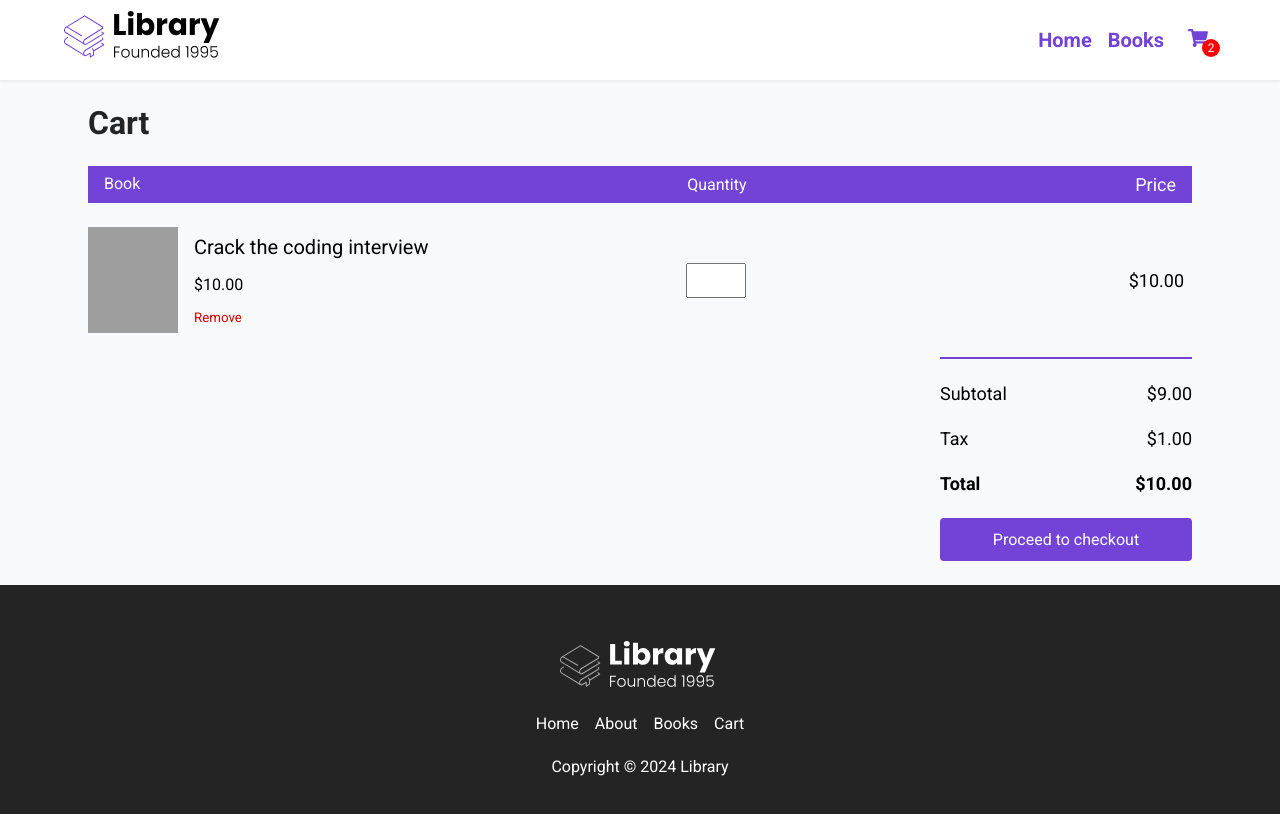
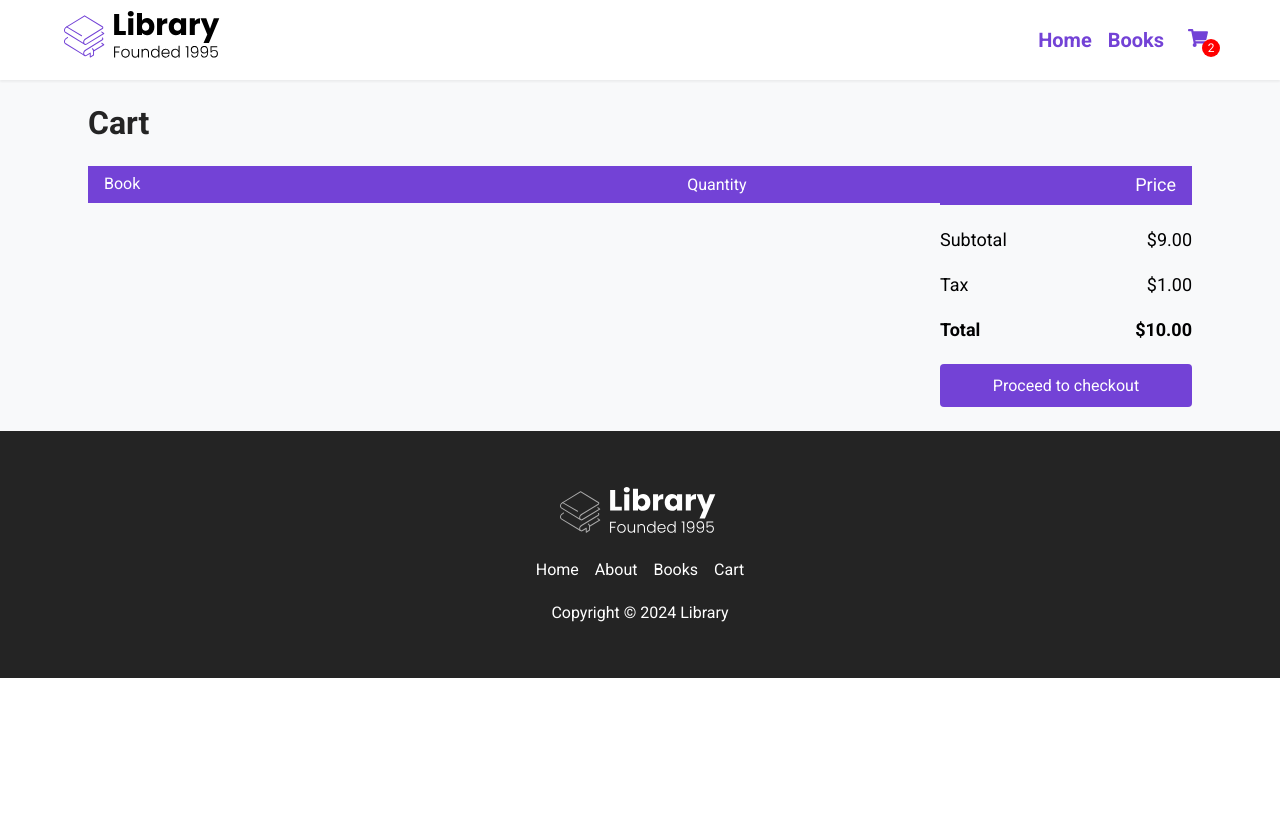
Before and after one commit to LazarosZiskos/libary-ecommerce-react, a React (Vite) app: page /cart in a window 1280 px wide. Shown: the top 814 px of the page. Built offline with nearby package versions, Linux system fonts and the light colour scheme; grey boxes are pictures that could not be loaded.

Commit message:
more cart logic

```diff
--- a/src/App.jsx
+++ b/src/App.jsx
@@ -12,23 +12,16 @@ function App() {
   const [cart, setCart] = useState([]);
 
   function addToCart(book) {
-    const dupeItem = cart.find(item => +item.id === +book.id)
-    if (dupeItem) {
-      setCart(cart.map(item => {
-       if (item.id === dupeItem.id) {
-        return {
-          ...item,
-          quantity: item.quantity +1,
-        };
-        }
-        else {
-          return item
-       }
+    setCart([...cart, {...book, quantity: 1}])
+  }
 
-      }))
-    } else {
-      setCart([...cart, {...book, quantity: 1}])
-    }
+  function changeQuantity(book, quantity) {
+    setCart(cart.map((item) =>    {
+      return item.id === book.id ? {
+        ...item,
+        quantity: +quantity
+      } : item
+  }))
   }
 
   useEffect(() => {
@@ -66,6 +59,7 @@ function App() {
                 rating={books.rating}
                 url={books.url}
                 addToCart={addToCart}
+                cart={cart}
               />
             }
           />
@@ -74,7 +68,9 @@ function App() {
                 originalPrice={books.originalPrice}
                 salePrice={books.salePrice}
                 rating={books.rating}
-                url={books.url} />}/>
+                url={books.url}
+                cart={cart}
+                changeQuantity={changeQuantity}/>}/>
         </Routes>
         <Footer />
       </div>
--- a/src/pages/BookInfo.jsx
+++ b/src/pages/BookInfo.jsx
@@ -4,13 +4,19 @@ import { FaArrowLeft } from "react-icons/fa";
 import books from "../data.js";
 import Rating from "../components/ui/Rating.jsx";
 import Price from "../components/ui/Price.jsx";
-import Book from "../components/ui/Book.jsx"
+import Book from "../components/ui/Book.jsx";
 
-const BookInfo = ({addToCart}) => {
+const BookInfo = ({ addToCart, cart }) => {
   const { id } = useParams();
   const book = books.find((book) => +book.id === +id);
 
-  console.log(book);
+  function addBookToCart(book) {
+    addToCart(book);
+  }
+
+  function bookExistsOnCart() {
+    return cart.find(book => +book.id === +id)
+  }
 
   return (
     <div id="books__body">
@@ -58,7 +64,15 @@ const BookInfo = ({addToCart}) => {
                       doloribus quis, laborum error excepturi est ea?
                     </p>
                   </div>
-                  <button className="btn" onClick={() => addToCart(book)}>Add to Cart</button>
+                  {bookExistsOnCart() ? (
+                    <Link to="/cart">
+                      <button className="btn">Checkout</button>
+                    </Link>
+                  ) : (
+                    <button className="btn" onClick={() => addBookToCart(book)}>
+                      Add to Cart
+                    </button>
+                  )}
                 </div>
               </div>
             </div>
@@ -70,17 +84,20 @@ const BookInfo = ({addToCart}) => {
               <h2 className="book__selected--title--top">Recommended Books</h2>
             </div>
             <div className="books">
-            {
-              books.filter(book => book.rating === 5 && +book.id != +id)
-              .slice(0,4)
-              .map(book => <Book key={book.id}
-                id={book.id}
-                title={book.title}
-                url={book.url}
-                salePrice={book.salePrice}
-                originalPrice={book.originalPrice}
-                rating={book.rating}/>)
-            }
+              {books
+                .filter((book) => book.rating === 5 && +book.id != +id)
+                .slice(0, 4)
+                .map((book) => (
+                  <Book
+                    key={book.id}
+                    id={book.id}
+                    title={book.title}
+                    url={book.url}
+                    salePrice={book.salePrice}
+                    originalPrice={book.originalPrice}
+                    rating={book.rating}
+                  />
+                ))}
             </div>
           </div>
         </div>
--- a/src/pages/Cart.jsx
+++ b/src/pages/Cart.jsx
@@ -1,6 +1,6 @@
-import books from "../data.js";
+/* eslint-disable react/prop-types */
 
-const Cart = () => {
+const Cart = ({ cart, changeQuantity }) => {
   return (
     <div id="books__body">
       <main id="books__main">
@@ -16,28 +16,38 @@ const Cart = () => {
                 <span className="cart__total">Price</span>
               </div>
               <div className="cart__body">
-                <div className="cart__item">
+                {cart.map((book) => {
+                  return (
+                    <><div className="cart__item">
                       <div className="cart__book">
                         <img
-                      src="https://covers.openlibrary.org/b/id/2380224-L.jpg"
+                          src={book.url}
                           alt=""
                           className="cart__book--img"
                         />
                         <div className="cart__book--info">
                           <span className="cart__book--title">
-                        Crack the coding interview
+                            {book.title}
                           </span>
-                      <span className="cart__book--price">$10.00</span>
+                          <span className="cart__book--price">${(book.SalePrice || book.originalPrice).toFixed(2)}</span>
                           <button className="cart__book--remove">Remove</button>
                         </div>
                       </div>
                       <div className="cart__quantity">
-                    <input type="number" min={0} max={99} className="cart__input"/>
+                        <input
+                          type="number"
+                          min={0}
+                          max={99}
+                          className="cart__input"
+                          value={book.quantity}
+                          onChange={(event) => changeQuantity(book, event.target.value)}
+                        />
                       </div>
-                  <div className="cart__total">
-                    $10.00
+                      <div className="cart__total">$10.00</div>
                     </div>
-                </div>
+                    </>
+                  );
+                })}
               </div>
             </div>
             <div className="total">
@@ -53,8 +63,10 @@ const Cart = () => {
                 <span>Total</span>
                 <span>$10.00</span>
               </div>
-                <button className="btn btn__checkout"
-                onClick={() => alert("Feature not implemented")}>
+              <button
+                className="btn btn__checkout"
+                onClick={() => alert("Feature not implemented")}
+              >
                 Proceed to checkout
               </button>
             </div>
```
Lines whose indentation alone changed are shown as unchanged.
